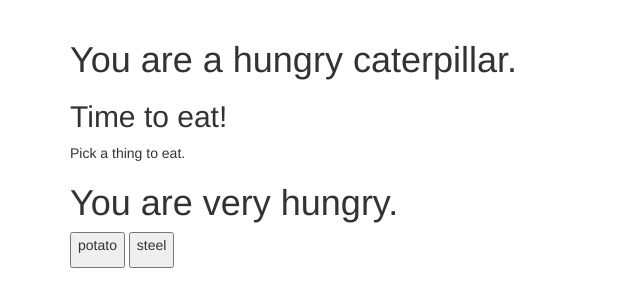
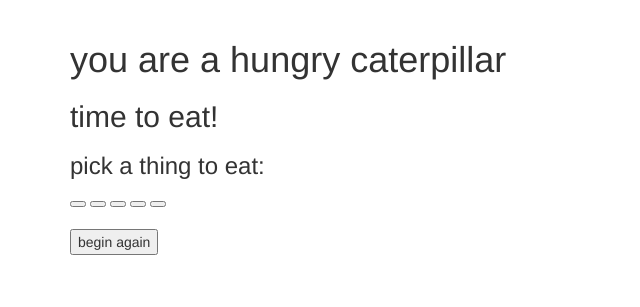
Before and after one commit to kileiah/kileiah-cloud, a Django app: page /caterpillar/ in a window 1280 px wide. Shown: the part 52-359 px from the top of the page, without its empty margins (0-640 px from the left). Run offline with Django 3.2, Linux system fonts and the light colour scheme; parts of the project's set-up code (start-up, migrations or seed data) failed here and were passed over; some libraries are stand-ins or nearby versions.

Commit message:
Adds more buttons to butterfly.

```diff
--- a/butterfly/templates/butterfly/index.html
+++ b/butterfly/templates/butterfly/index.html
@@ -1,23 +1,27 @@
 {% extends 'kileiah/base.html' %}
 {% block content %}
-	<h1>You are a hungry caterpillar.</h1>
-	<h2>Time to eat!</h2>
-    <p>Pick a thing to eat.</p>
+	<h1>you are a hungry caterpillar</h1>
+	<h2>time to eat!</h2>
+    <h3>pick a thing to eat:</h3>
+        <form method='POST'>
+        {% csrf_token %}
+            <button type='submit' name='food' value="potato"></button>
+            <button type='submit' name='food' value="steel"></button>
+            <button type='submit' name='food' value="coconut"></button>
+            <button type='submit' name='food' value="banana"></button>
+            <button type='submit' name='food' value="horseradish"></button>
+        </form>
     {% if eaten %}
-    	<h1>You have eaten!</h1>
-    	<h2>The following food items are in your belly!</h2>
+    	<h3>you have eaten the following food:</h3>
     	<ul>
     	{% for fud in food %}
     		<li>{{fud}}</li>
     	{% endfor %}
     	</ul>
-
-    {% else %}
-    	<h1>You are very hungry.</h1>
-    	<form method='POST'>
-    	{% csrf_token %}
-    		<button type='submit' name='food' value='potato'><p>potato</p></button>
-    		<button type='submit' name='food' value='steel'><p>steel</p></button>
-    	</form>
     {% endif %}
+    <form method='POST'>
+        {% csrf_token %}
+        <br>
+        <input type="submit" name='reset' value='begin again'>
+    </form>
 {% endblock %}
--- a/butterfly/views.py
+++ b/butterfly/views.py
@@ -7,6 +7,7 @@ def index(request):
     context = {
         'eaten': False
     }
+    request.session.set_expiry(100)
     if request.method == 'POST':
         food = request.POST.get('food', None)
         if food is not None:
@@ -15,7 +16,8 @@ def index(request):
                 request.session['food'] = []
             request.session['food'].append(food)
             print(request.session.__dict__)
-    request.session.set_expiry(5)
+        elif 'reset' in request.POST:
+            request.session.flush()
     if request.session.get('eaten', False):
         context['eaten'] = True
         context['food'] = request.session['food']
```
